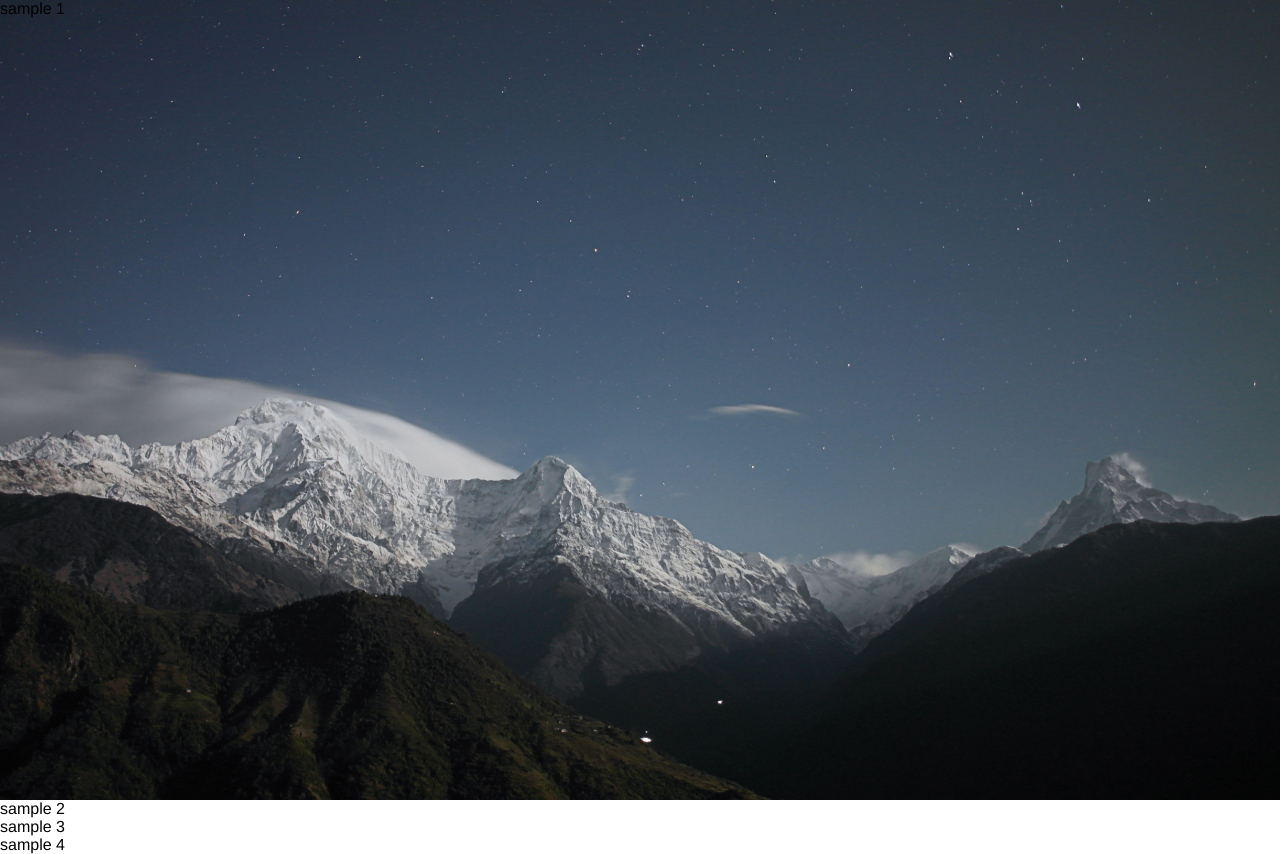
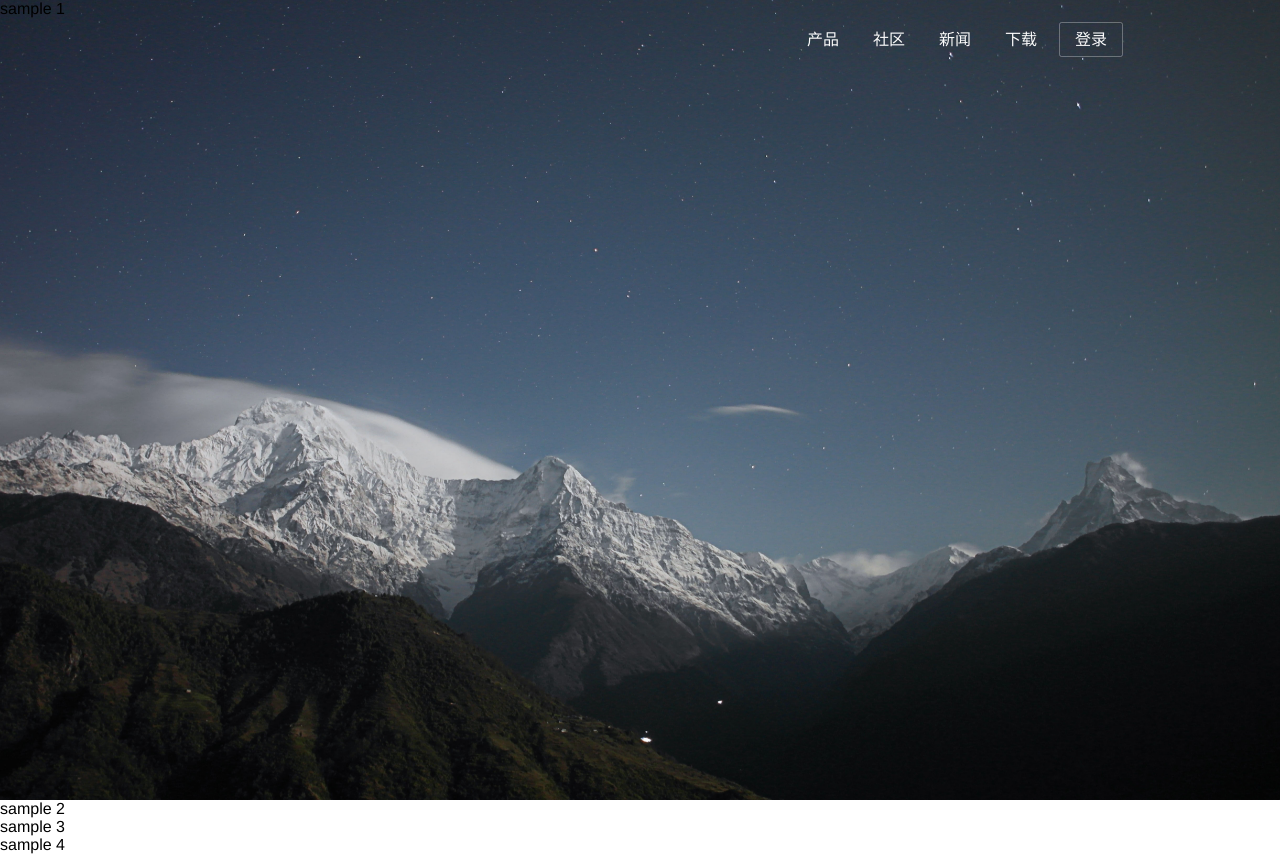
Before and after one commit to sekaiamber/yunlusample1, a plain HTML site: page sample1.html in a window 1280 px wide. Drawn offline with Linux system fonts and the light colour scheme.

Commit message:
[feature]. Add parallax.

```diff
--- a/content/css/sample1/sample1.css
+++ b/content/css/sample1/sample1.css
@@ -18,6 +18,62 @@ html, body
 {
 	display: block;
 	background-color: #fff;
+}
+
+/*********
+* header
+**********/
+.header
+{
+	height: 65px;
+	position: absolute;
+	top: 0;
+	left: 0;
+	width: 100%;
+	z-index: 10;
+}
+.header .container
+{
+	width: 970px;
+	margin: 0 auto;
+}
+.header .menu
+{
+	float: right;
+}
+.header .menu .menu-item
+{
+	float: left;
+	list-style: none;
+	margin-top: 10px;
+}
+.header .menu .menu-item a
+{
+	color: #fbfbfb;
+	font-size: 1em;
+	text-decoration: none;
+	padding: 15px;
+	margin: 0 2px;
+	border-bottom: 1px solid transparent;
+	-webkit-transition: all ease-in-out 200ms;
+	-o-transition: all ease-in-out 200ms;
+	transition: all ease-in-out 200ms;
+}
+.header .menu .menu-item a:hover
+{
+	border-bottom: 1px solid #fff;
+}
+.header .menu .menu-item.login a
+{
+	border: rgba(255,255,255,.3) solid 1px;
+	-webkit-border-radius: 2.5px;
+	border-radius: 2.5px;
+	margin: 0 2px 0 5px;
+	padding: 8px 15px;
+}
+.header .menu .menu-item.login a:hover
+{
+	border-color: rgba(255,255,255,1);
 }
 
 /*********
--- a/content/scripts/sample1/sample1.js
+++ b/content/scripts/sample1/sample1.js
@@ -0,0 +1,12 @@
+$(document).ready(function(){
+    parallaxInit();
+});
+
+function parallaxInit() {
+    $parallax = $(".parallax").first();
+    $(window).scroll(function(){
+        var top = $(window).scrollTop();
+        top *= 0.4;
+        $parallax.css('transform', 'translateY(-' + top + 'px)')
+    });
+};
--- a/sample1.html
+++ b/sample1.html
@@ -9,6 +9,20 @@
 	<link rel="stylesheet" type="text/css" href="./content/css/sample1/sample1.css">
 </head>
 <body>
+	<div class="header">
+		<div class="container">
+			<div class="log"></div>
+			<div class="menu">
+				<ul>
+					<li class="menu-item"><a href="#">产品</a></li>
+					<li class="menu-item"><a href="#">社区</a></li>
+					<li class="menu-item"><a href="#">新闻</a></li>
+					<li class="menu-item"><a href="#">下载</a></li>
+					<li class="menu-item login"><a href="#">登录</a></li>
+				</ul>
+			</div>
+		</div>
+	</div>
 	<div class="banner parallax">
 		<div class="parallax-img"></div>
 	</div>
```
